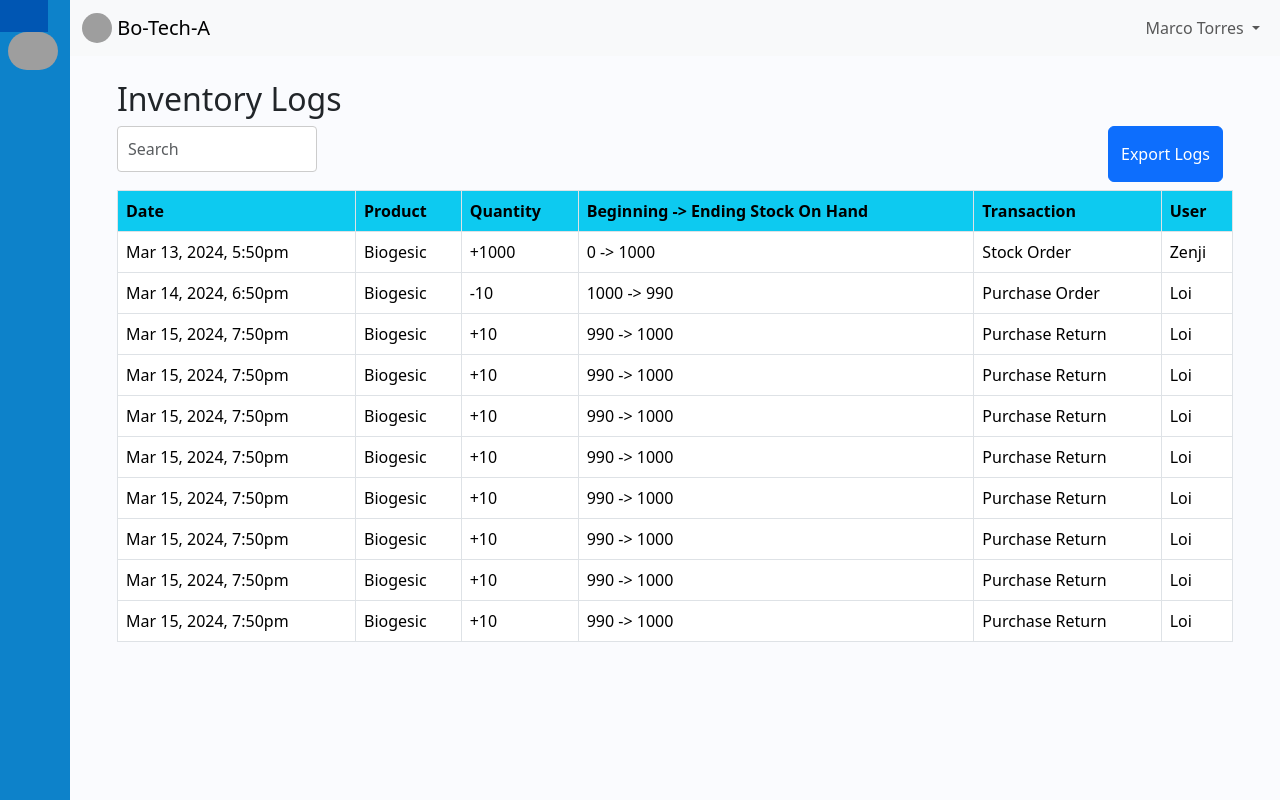
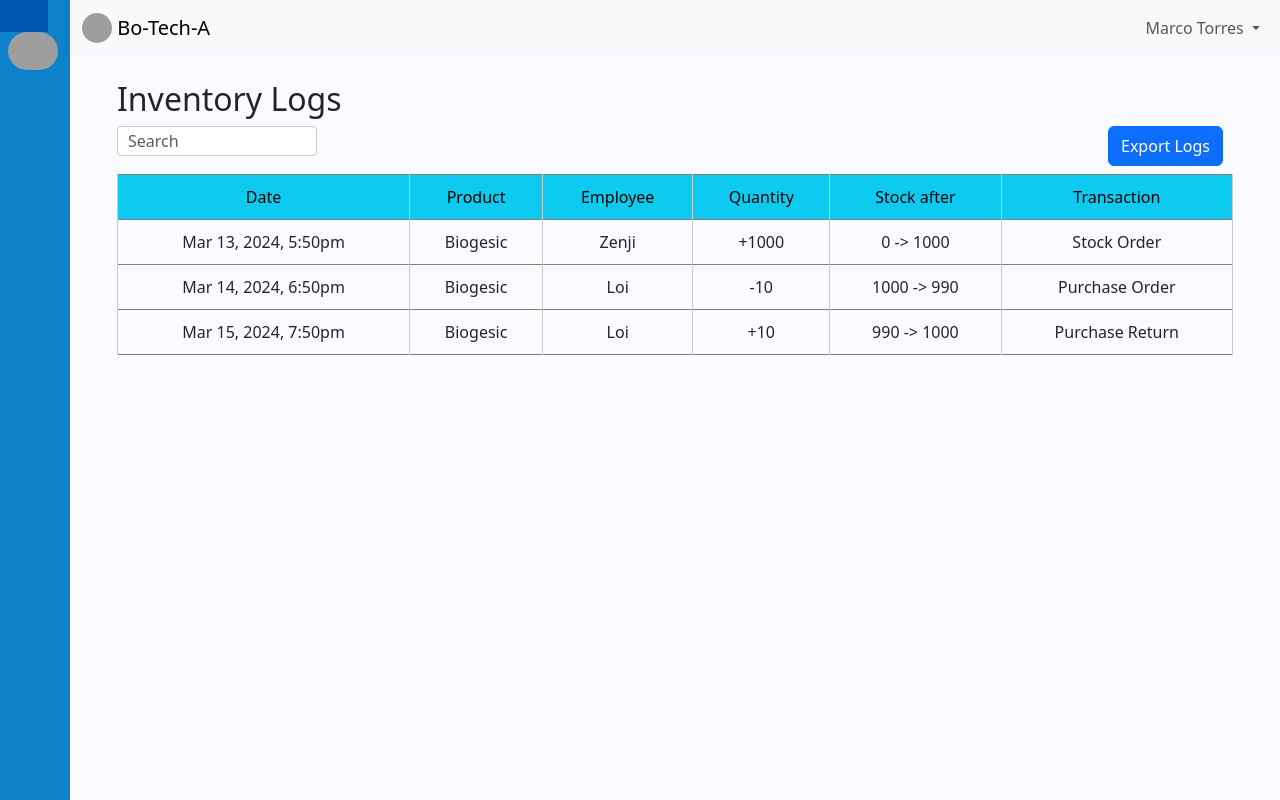
Before and after one commit to iamzenji/BoTechA, a PHP site: page /inventory_logs.php in a window 1280 px wide. Run offline with PHP 8.4, Linux system fonts and the light colour scheme; a user stored in the database is signed in; data comes from the database, SQL or seed files in the repository; a stand-in replaces the project's code that opens the database connection; some libraries are stand-ins or nearby versions; grey boxes are pictures that could not be loaded.

Commit message:
Inventory

```diff
--- a/inventory_logs.php
+++ b/inventory_logs.php
@@ -14,104 +14,50 @@ if (strlen($_SESSION['employee_id']) === 0) {
         </div>
         <div class="row mb-2">
             <div class="col-md-6 d-flex">
-                <input type="text" id="searchInput" class=" form-control" style="width: 200px;" placeholder="Search">
+                <input type="text" id="searchInput" class=" form-control" style="width: 200px; height: 30px;" placeholder="Search">
             </div>
             <div class="col-md-6 d-flex justify-content-end">
-                <button class="btn btn-primary">Export Logs</button>
+                <button class="btn btn-primary" style="height: 40px;">Export Logs</button>
             </div>
         </div>
-        <table class="table table-bordered">
+        <table class="inv-color-table table-bordered">
             <thead>
                 <tr>
                     <th class="bg-info">Date</th>
                     <th class="bg-info">Product</th>
+                    <th class="bg-info">Employee</th>
                     <th class="bg-info">Quantity</th>
-                    <th class="bg-info">Beginning -> Ending Stock On Hand</th>
+                    <th class="bg-info">Stock after</th>
                     <th class="bg-info">Transaction</th>
-                    <th class="bg-info">User</th>
                 </tr>
             </thead>
             <tbody>
                 <tr>
                     <td>Mar 13, 2024, 5:50pm</td>
                     <td>Biogesic</td>
+                    <td>Zenji</td>
                     <td>+1000</td>
                     <td>0 -> 1000</td>
                     <td>Stock Order</td>
-                    <td>Zenji</td>
                 </tr>
                 <tr>
                     <td>Mar 14, 2024, 6:50pm</td>
                     <td>Biogesic</td>
+                    <td>Loi</td>
                     <td>-10</td>
                     <td>1000 -> 990</td>
                     <td>Purchase Order</td>
-                    <td>Loi</td>
                 </tr>
                 <tr>
                     <td>Mar 15, 2024, 7:50pm</td>
                     <td>Biogesic</td>
+                    <td>Loi</td>
                     <td>+10</td>
                     <td>990 -> 1000</td>
                     <td>Purchase Return</td>
-                    <td>Loi</td>
+
                 </tr>
-                <tr>
-                    <td>Mar 15, 2024, 7:50pm</td>
-                    <td>Biogesic</td>
-                    <td>+10</td>
-                    <td>990 -> 1000</td>
-                    <td>Purchase Return</td>
-                    <td>Loi</td>
-                </tr>
-                <tr>
-                    <td>Mar 15, 2024, 7:50pm</td>
-                    <td>Biogesic</td>
-                    <td>+10</td>
-                    <td>990 -> 1000</td>
-                    <td>Purchase Return</td>
-                    <td>Loi</td>
-                </tr>
-                <tr>
-                    <td>Mar 15, 2024, 7:50pm</td>
-                    <td>Biogesic</td>
-                    <td>+10</td>
-                    <td>990 -> 1000</td>
-                    <td>Purchase Return</td>
-                    <td>Loi</td>
-                </tr>
-                <tr>
-                    <td>Mar 15, 2024, 7:50pm</td>
-                    <td>Biogesic</td>
-                    <td>+10</td>
-                    <td>990 -> 1000</td>
-                    <td>Purchase Return</td>
-                    <td>Loi</td>
-                </tr>
-                <tr>
-                    <td>Mar 15, 2024, 7:50pm</td>
-                    <td>Biogesic</td>
-                    <td>+10</td>
-                    <td>990 -> 1000</td>
-                    <td>Purchase Return</td>
-                    <td>Loi</td>
-                </tr>
-                <tr>
-                    <td>Mar 15, 2024, 7:50pm</td>
-                    <td>Biogesic</td>
-                    <td>+10</td>
-                    <td>990 -> 1000</td>
-                    <td>Purchase Return</td>
-                    <td>Loi</td>
-                </tr>
-                <tr>
-                    <td>Mar 15, 2024, 7:50pm</td>
-                    <td>Biogesic</td>
-                    <td>+10</td>
-                    <td>990 -> 1000</td>
-                    <td>Purchase Return</td>
-                    <td>Loi</td>
-                </tr>
+
             </tbody>
         </table>
     </div>
--- a/src/css/main.css
+++ b/src/css/main.css
@@ -184,6 +184,27 @@ tr,
 td {
       border: color #ddd;
   }
+
+/* inventory */
+
+.inv-color-table {
+  width: 100%;
+  border-collapse: collapse;
+}
+.inv-color-table th,
+.inv-color-table td {
+  padding: 10px;
+  text-align: center;
+  border: 1px solid #ccc;
+  margin: 0;
+}
+.inv-color-table th{
+  color: rgb(0, 0, 0);
+  background-color: var(--lighter-blue);
+  font-weight: 100;
+  margin: 0;
+}
+
 
   /* .card {
     width: 100%;
```
Also changed, not shown: inventory.php (+2 -17 lines).
